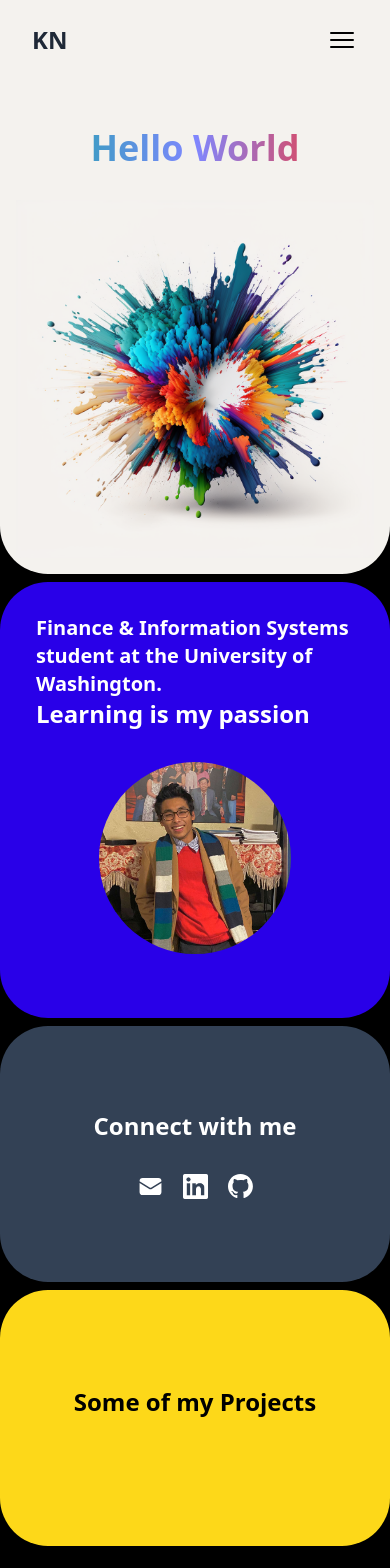
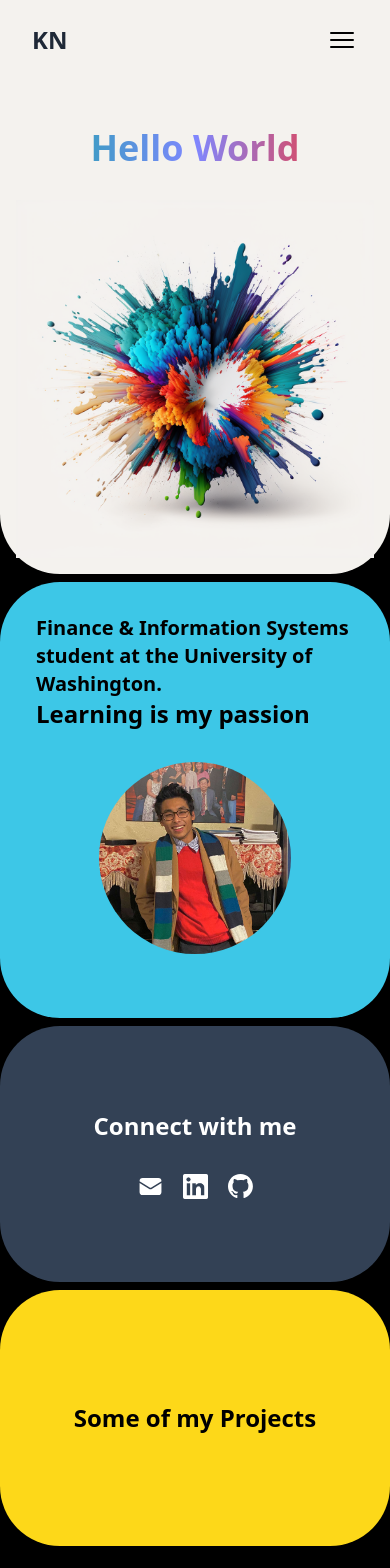
Before and after one commit to kimlong0/portfolio, a React (Vite) app: page / in a window 390 px wide. Shown: the top 1568 px of the page. Built offline with nearby package versions, Linux system fonts and the light colour scheme; a web font is replaced by a local one.

Commit message:
height fixes and border radius

```diff
--- a/src/Intro.jsx
+++ b/src/Intro.jsx
@@ -1,13 +1,12 @@
 function Intro() {
   return (
-    <div className="">
+    <div>
         <div className="h-20"></div>
-        <div className="flex flex-col md:flex-row justify-center items-center bg-gray-theme rounded-b-4xl p-4">
+        <div className="flex flex-col md:flex-row justify-center items-center bg-gray-theme rounded-b-5xl p-4">
             <h1 className="text-4xl md:text-6xl font-bold text-center py-8 px-9 bg-gradient-to-r from-[#2ca2b4] via-[#7f87ff] to-[#ec3d43] bg-clip-text text-transparent">Hello World</h1>
             <div className="max-w-xl">
                 <img src="images/paint-explosion.png"></img>
             </div>
-
         </div>
     </div>
   )
--- a/src/components/About.jsx
+++ b/src/components/About.jsx
@@ -3,15 +3,15 @@ import { EnvelopeIcon } from "@heroicons/react/24/solid"
 function About() {
     return (
         <div className="flex flex-col sm:flex-row gap-2 mt-2">
-            <div className="flex flex-col justify-around items-center basis-1/2 h-128 py-8 px-9 bg-[#2900e8] rounded-4xl text-white" id="About">
+            <div className="flex flex-col justify-around items-center basis-1/2 h-128 py-8 px-9 bg-[#3DC7E7] rounded-5xl text-black" id="About">
                 <div className="flex flex-col">
                     <h3 className="text-xl font-bold ">Finance & Information Systems student at the University of Washington.</h3>
                     <p className="text-2xl font-bold">Learning is my passion</p>
                 </div>
                 <img src="images/Profile-Pic.jpg" className="shrink-0 h-48 w-48 my-8 rounded-full object-cover"></img>
             </div>
-            <div className="flex flex-col basis-1/2">
-                <div className="flex flex-col justify-center items-center w-full h-64 bg-slate-700 rounded-4xl text-white">
+            <div className="flex flex-col h-128 basis-1/2 gap-2">
+                <div className="flex flex-col justify-center items-center h-64 w-full bg-slate-700 rounded-5xl text-white">
                     <h2 className="text-2xl pb-8 font-bold">Connect with me</h2>
                     <div className="flex gap-5">
                         <a href="mailto:ft.kimlong@gmail.com">
@@ -25,8 +25,8 @@ function About() {
                         </a>
                     </div>
                 </div>
-                <div className="flex justify-center items-center w-full h-64 bg-[#FDD819] rounded-4xl mt-2">
-                    <h2 className="text-2xl pb-8 font-bold">Some of my Projects</h2>
+                <div className="flex justify-center items-center h-64 w-full bg-[#FDD819] rounded-5xl">
+                    <h2 className="text-2xl font-bold">Some of my Projects</h2>
                 </div>
             </div>
         </div>
--- a/src/components/ProjectsList.jsx
+++ b/src/components/ProjectsList.jsx
@@ -9,7 +9,7 @@ function ProjectCard(props) {
     });
 
     return (
-      <div className="flex flex-col sm:flex-row items-center justify-center w-full h-128 p-6 sm:p-16 my-6 max-w-screen-md bg-gray-900 text-white rounded-4xl">
+      <div className="flex flex-col sm:flex-row items-center justify-center w-full h-128 p-6 sm:p-16 my-6 max-w-screen-md bg-gray-900 text-white rounded-5xl">
         <a href={project.link} target="_blank" className="shrink-0">
           <img src={`/images${project.img}`} className="h-72 w-72 sm:h-96 sm:w-80 object-cover rounded-3xl" alt={project.name + " Cover"}/>
         </a>
--- a/tailwind.config.cjs
+++ b/tailwind.config.cjs
@@ -10,7 +10,8 @@ module.exports = {
         '128': '32rem'
       },
       borderRadius: {
-        '4xl': '48px'
+        '4xl': '48px',
+        '5xl': '60px'
       },
       colors: {
         'gray-theme': '#F4F2EE',
```
